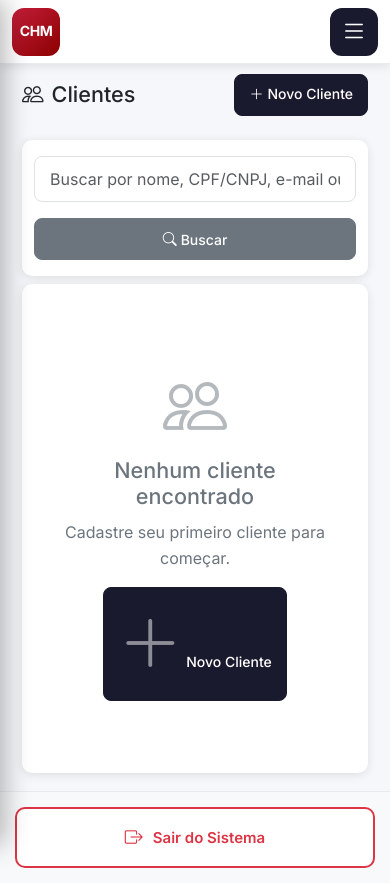
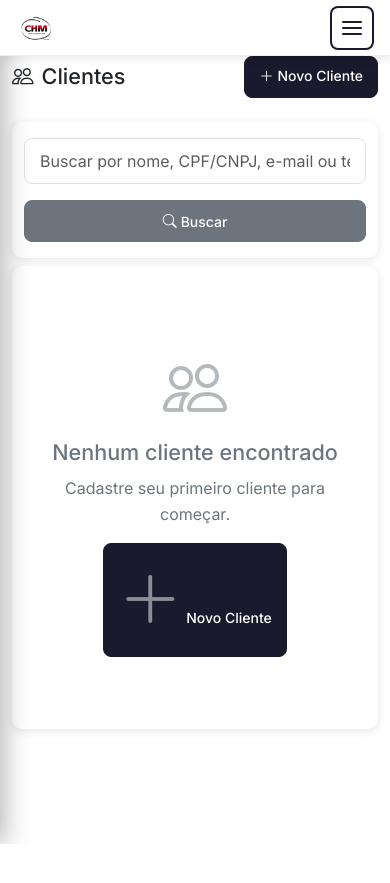
Before and after one commit to chmtransportes/chm-sistema, a PHP site: the page made by app/views/clients/index.php in a window 390 px wide. After the commit the page ends 844 px from the top, so only its background shows below. Run offline with PHP 8.4, Linux system fonts and the light colour scheme; the template is opened without the code that fills it, so the values that code supplies are empty; some libraries are stand-ins or nearby versions.

Commit message:
v2.6.0 - Mobile Base Screen: header fixo, logo esquerda, hamburger direita, body branco

```diff
--- a/app/assets/css/app.css
+++ b/app/assets/css/app.css
@@ -740,181 +740,143 @@ body {
 }
 
 /* ============================================
-   MENU HAMBURGER MOBILE
+   MOBILE-FIRST BASE SCREEN
    @author ch-mestriner (https://ch-mestriner.com.br)
    @date 29/12/2025
    ============================================ */
 
-/* ============================================
-   MOBILE-FIRST UI REFACTOR
-   @author ch-mestriner (https://ch-mestriner.com.br)
-   @date 29/12/2025
-   ============================================ */
-
-/* Topbar Mobile-First */
+/* === TOPBAR MOBILE (default) === */
 .topbar {
     display: flex;
     align-items: center;
     justify-content: space-between;
-    padding: 10px 12px;
-    gap: 12px;
-    height: 64px;
-    min-height: 64px;
-    max-height: 64px;
+    padding: 8px 16px;
+    height: 56px;
     background: #fff;
-    border-bottom: 1px solid #e9ecef;
-    position: sticky;
+    border-bottom: 1px solid #eee;
+    position: fixed;
     top: 0;
-    z-index: 100;
+    left: 0;
+    right: 0;
+    z-index: 1000;
 }
 
-/* Logo Box - Tamanho controlado */
-.topbar-logo-box {
+/* Logo Mobile - Esquerda */
+.mobile-logo {
     display: flex;
     align-items: center;
-    justify-content: center;
     flex-shrink: 0;
-    text-decoration: none;
 }
 
-.logo-icon {
-    display: flex;
-    align-items: center;
-    justify-content: center;
-    width: 48px;
-    height: 48px;
-    background: linear-gradient(135deg, #c41e3a 0%, #8b0000 100%);
-    color: #fff;
-    font-weight: 800;
-    font-size: 14px;
-    border-radius: 12px;
-    letter-spacing: -0.5px;
+.mobile-logo img {
+    height: 40px;
+    width: auto;
+    max-width: 90px;
+    object-fit: contain;
 }
 
-/* Spacer para empurrar hamburger para direita */
+/* Spacer */
 .topbar-spacer {
     flex: 1;
 }
 
-/* Hamburger - Direita no Mobile */
-.btn-hamburger {
+/* Hamburger Mobile - Direita */
+.mobile-hamburger {
     display: flex;
+    flex-direction: column;
+    justify-content: center;
     align-items: center;
-    justify-content: center;
-    width: 48px;
-    height: 48px;
-    padding: 0;
-    background: var(--primary);
-    border: none;
-    border-radius: 12px;
+    width: 44px;
+    height: 44px;
+    padding: 10px;
+    background: transparent;
+    border: 2px solid var(--primary);
+    border-radius: 8px;
     cursor: pointer;
-    transition: all 0.2s ease;
-    color: #fff;
-    font-size: 26px;
+    gap: 4px;
     flex-shrink: 0;
-    order: 3; /* Força para direita */
 }
 
-.btn-hamburger:hover,
-.btn-hamburger:focus {
-    background: var(--secondary);
+.mobile-hamburger span {
+    display: block;
+    width: 20px;
+    height: 2px;
+    background: var(--primary);
+    border-radius: 2px;
+    transition: all 0.2s ease;
 }
 
-.btn-hamburger:active {
-    transform: scale(0.95);
+.mobile-hamburger:active {
+    background: var(--primary);
 }
 
-/* Desktop Actions - Escondido no mobile */
-.topbar-actions-desktop {
-    display: none;
+.mobile-hamburger:active span {
+    background: #fff;
+}
+
+/* Breadcrumb nav */
+.breadcrumb-nav {
+    flex: 1;
+    margin-left: 20px;
+}
+
+/* Topbar user */
+.topbar-user {
+    display: flex;
     align-items: center;
     gap: 12px;
 }
 
-.breadcrumb-desktop {
-    display: none;
+.topbar-user > span {
+    font-size: 14px;
+    color: #6c757d;
 }
 
-/* Mobile Footer com Logout */
-.mobile-footer {
-    display: block;
-    padding: 15px;
-    background: #f8f9fa;
-    border-top: 1px solid #e9ecef;
-    margin-top: auto;
+/* Main content - compensar header fixo */
+.main-content {
+    padding-top: 56px;
 }
 
-.mobile-logout-btn {
-    display: flex;
-    align-items: center;
-    justify-content: center;
-    gap: 10px;
-    width: 100%;
-    padding: 14px 20px;
-    background: #fff;
-    border: 2px solid var(--danger);
-    border-radius: 10px;
-    color: var(--danger);
-    text-decoration: none;
-    font-weight: 600;
-    font-size: 15px;
-    transition: all 0.2s ease;
+/* Page content mobile - BRANCO LIMPO */
+@media (max-width: 991.98px) {
+    .page-content {
+        background: #fff !important;
+        min-height: calc(100vh - 56px);
+        padding: 0 !important;
+    }
 }
 
-.mobile-logout-btn:hover {
-    background: var(--danger);
-    color: #fff;
-}
-
-.mobile-logout-btn i {
-    font-size: 18px;
-}
-
-/* Desktop: Layout ORIGINAL - esconder elementos mobile */
+/* === DESKTOP (992px+) - INALTERADO === */
 @media (min-width: 992px) {
-    .btn-hamburger {
+    .mobile-hamburger {
         display: none !important;
     }
 
-    .topbar-logo-box {
-        flex: 0;
-    }
-
-    .logo-icon {
-        width: 36px;
+    .mobile-logo img {
         height: 36px;
-        font-size: 11px;
+        max-width: 80px;
     }
 
     .topbar-spacer {
-        display: none !important;
+        display: none;
     }
 
-    .topbar-actions-desktop {
+    .desktop-only {
         display: flex !important;
     }
 
-    .breadcrumb-desktop {
-        display: block !important;
-        flex: 1;
-        margin-left: 20px;
-    }
-
-    .mobile-footer {
-        display: none !important;
-    }
-
     .topbar {
+        position: sticky;
         padding: 0 20px;
         height: var(--topbar-height);
     }
+
+    .main-content {
+        padding-top: 0;
+    }
 }
 
-/* Botão X fechar sidebar mobile */
-.sidebar-header {
-    position: relative;
-}
-
+/* Sidebar toggle */
 .sidebar-header .sidebar-toggle {
     position: absolute;
     right: 15px;
@@ -922,7 +884,6 @@ body {
     transform: translateY(-50%);
     padding: 8px;
     border-radius: 8px;
-    transition: background 0.2s ease;
 }
 
 .sidebar-header .sidebar-toggle:hover {
--- a/app/views/layouts/main.php
+++ b/app/views/layouts/main.php
@@ -149,16 +149,16 @@ $csrfToken = Session::getCsrfToken();
 
     <!-- Main Content -->
     <main id="main-content" class="main-content">
-        <!-- Top Bar Mobile-First -->
+        <!-- Top Bar -->
         <header class="topbar">
-            <!-- ESQUERDA: Logo com tamanho controlado -->
-            <a href="<?= APP_URL ?>dashboard" class="topbar-logo-box">
-                <span class="logo-icon">CHM</span>
+            <!-- MOBILE: Logo esquerda -->
+            <a href="<?= APP_URL ?>dashboard" class="mobile-logo">
+                <img src="<?= ASSETS_URL ?>img/logo-chm.png" alt="CHM">
             </a>
 
-            <!-- CENTRO: Breadcrumb (desktop) -->
+            <!-- DESKTOP: Breadcrumb -->
             <?php if (isset($breadcrumb) && is_array($breadcrumb)): ?>
-            <nav aria-label="breadcrumb" class="breadcrumb-desktop">
+            <nav aria-label="breadcrumb" class="desktop-only breadcrumb-nav">
                 <ol class="breadcrumb mb-0">
                     <?php foreach ($breadcrumb as $i => $item): ?>
                     <?php if (isset($item['url'])): ?>
@@ -171,18 +171,20 @@ $csrfToken = Session::getCsrfToken();
             </nav>
             <?php endif; ?>
 
-            <!-- Spacer para empurrar hamburger para direita -->
+            <!-- Spacer -->
             <div class="topbar-spacer"></div>
 
-            <!-- DIREITA: Hamburger (mobile) -->
-            <button class="btn-hamburger" onclick="toggleSidebar()" aria-label="Menu">
-                <i class="bi bi-list"></i>
+            <!-- MOBILE: Hamburger direita -->
+            <button class="mobile-hamburger" onclick="toggleSidebar()" aria-label="Menu">
+                <span></span>
+                <span></span>
+                <span></span>
             </button>
 
-            <!-- Desktop: user name e logout -->
-            <div class="topbar-actions-desktop">
-                <span class="user-name-topbar"><?= htmlspecialchars($userName) ?></span>
-                <a href="<?= APP_URL ?>logout" class="btn btn-outline-danger btn-sm" title="Sair">
+            <!-- DESKTOP: user e logout -->
+            <div class="desktop-only topbar-user">
+                <span><?= htmlspecialchars($userName) ?></span>
+                <a href="<?= APP_URL ?>logout" class="btn btn-outline-danger btn-sm">
                     <i class="bi bi-box-arrow-right me-1"></i>Sair
                 </a>
             </div>
@@ -208,13 +210,6 @@ $csrfToken = Session::getCsrfToken();
             <?= $content ?>
         </div>
 
-        <!-- Mobile Footer com Logout -->
-        <footer class="mobile-footer">
-            <a href="<?= APP_URL ?>logout" class="mobile-logout-btn">
-                <i class="bi bi-box-arrow-right"></i>
-                <span>Sair do Sistema</span>
-            </a>
-        </footer>
     </main>
 
     <!-- Overlay for mobile sidebar -->
```
